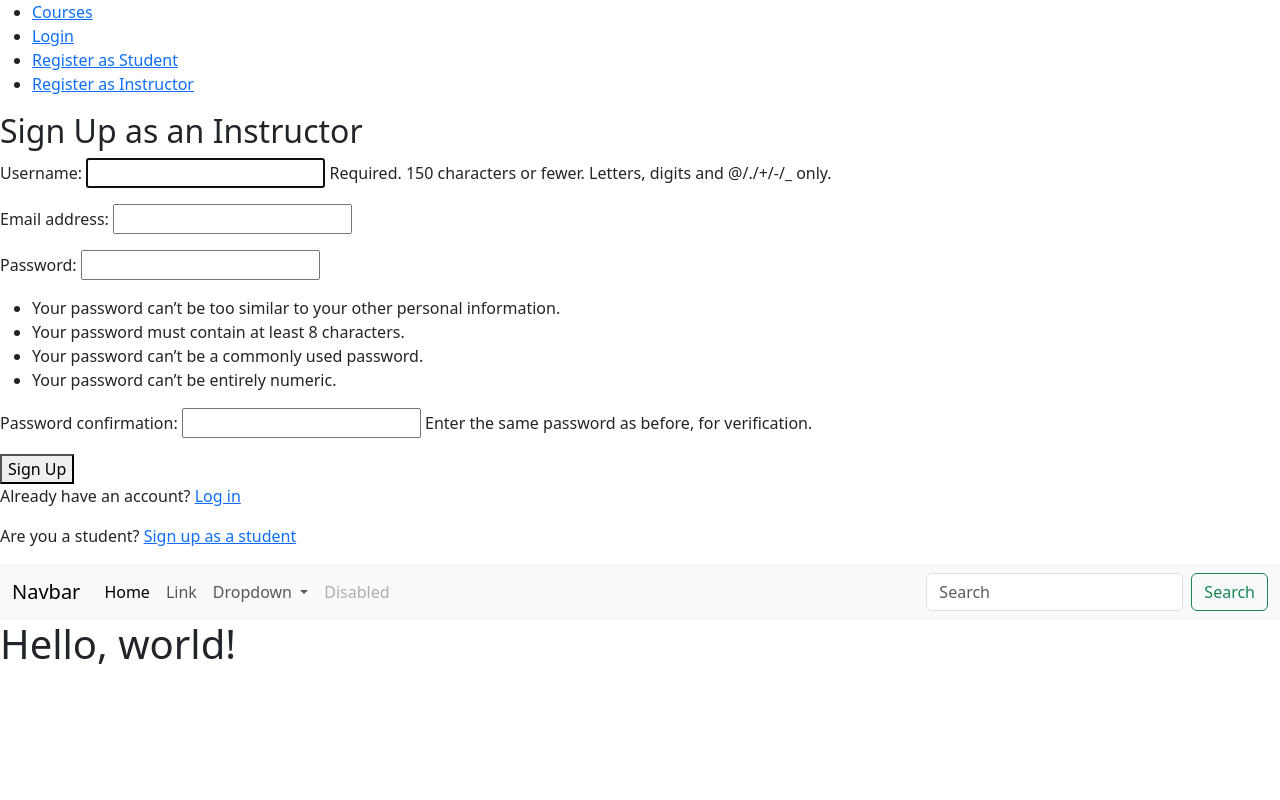
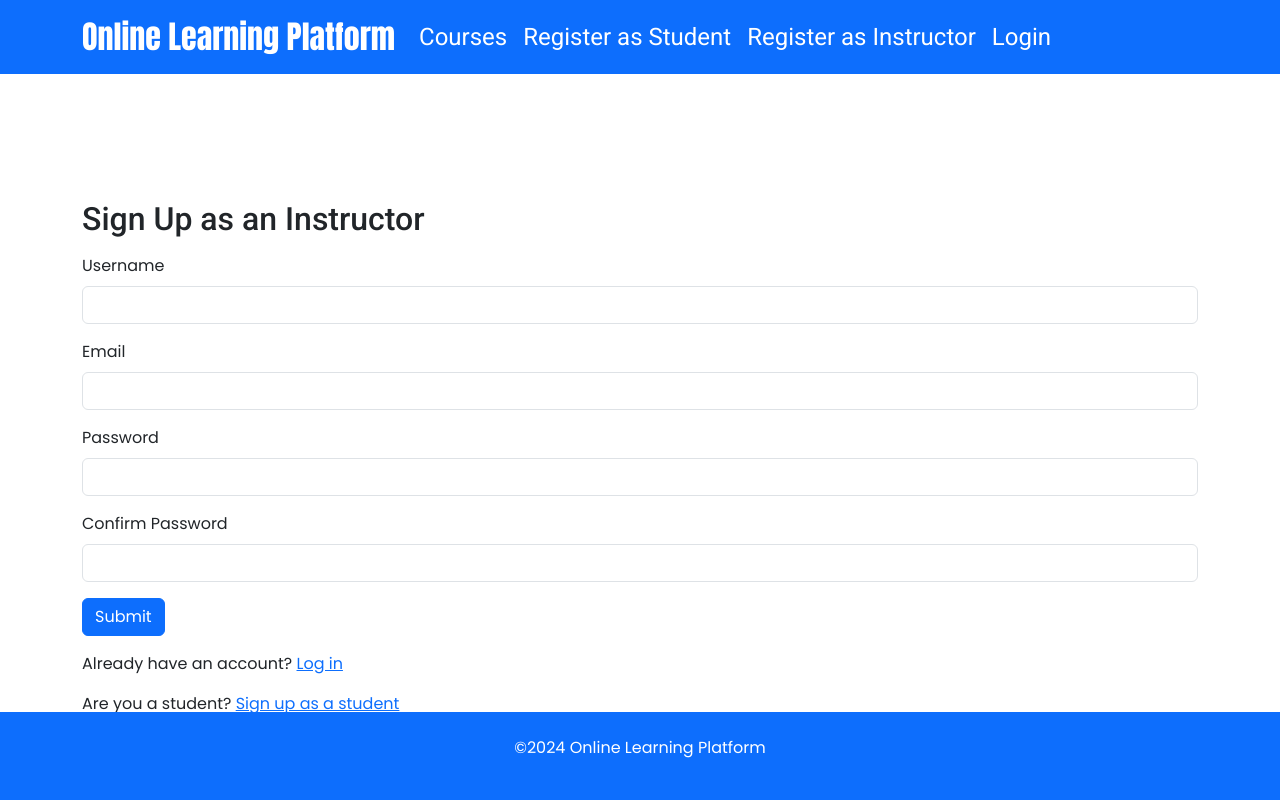
Before and after one commit to MusfiqDehan/OnlineLearningPlatform, a Django app: page /accounts/signup/instructor/ in a window 1280 px wide. Run offline with Django 5.2, Linux system fonts and the light colour scheme.

Commit message:
Update templates

```diff
--- a/templates/accounts/instructor_signup.html
+++ b/templates/accounts/instructor_signup.html
@@ -2,10 +2,31 @@
 
 {% block content %}
   <h2>Sign Up as an Instructor</h2>
-  <form method="post">
+
+  <form class="my-3" method="post" action="{% url 'instructor_signup' %}">
     {% csrf_token %}
-    {{ form.as_p }}
-    <button type="submit">Sign Up</button>
+
+    <div class="mb-3">
+      <label for="username" class="form-label">Username</label>
+      <input type="text" class="form-control" name="username" id="username" aria-describedby="username" />
+    </div>
+
+    <div class="mb-3">
+      <label for="email" class="form-label">Email</label>
+      <input type="email" class="form-control" name="email" id="email" aria-describedby="email" />
+    </div>
+
+    <div class="mb-3">
+      <label for="password1" class="form-label">Password</label>
+      <input type="password" class="form-control" name="password1" id="password1" />
+    </div>
+
+    <div class="mb-3">
+      <label for="password2" class="form-label">Confirm Password</label>
+      <input type="password" class="form-control" name="password2" id="password2" />
+    </div>
+
+    <button type="submit" class="btn btn-primary">Submit</button>
   </form>
   <p>
     Already have an account? <a href="{% url 'login' %}">Log in</a>
--- a/templates/base.html
+++ b/templates/base.html
@@ -1,52 +1,98 @@
-<!DOCTYPE html>
+<!doctype html>
 <html lang="en">
+
 <head>
-    <meta charset="UTF-8" />
-    <meta name="viewport" content="width=device-width, initial-scale=1.0" />
+    <meta charset="utf-8">
+    <meta name="viewport" content="width=device-width, initial-scale=1">
     <title>
         {% block title %}
         Online Learning Platform
         {% endblock %}
     </title>
+    <link href="https://cdn.jsdelivr.net/npm/bootstrap@5.3.3/dist/css/bootstrap.min.css" rel="stylesheet"
+        integrity="sha384-QWTKZyjpPEjISv5WaRU9OFeRpok6YctnYmDr5pNlyT2bRjXh0JMhjY6hW+ALEwIH" crossorigin="anonymous">
+
+
+    <style>
+        @import url('https://fonts.googleapis.com/css2?family=Anton&family=Poppins:wght@400;700;900&family=Roboto:ital,wght@0,100;0,300;0,400;0,500;0,700;0,900;1,100;1,300;1,400;1,500;1,700;1,900&display=swap');
+
+        body {
+            font-family: "Poppins", sans-serif !important;
+        }
+
+        main {
+            padding-top: 200px;
+        }
+
+        h1,
+        h2,
+        h3,
+        .nav-link {
+            font-family: "Roboto", sans-serif !important;
+        }
+
+        .logo {
+            font-family: "Anton", sans-serif !important;
+        }
+    </style>
 </head>
 
 <body>
     <header>
-      <nav>
-        <ul>
-          <li>
-            <a href="{% url 'course_list' %}">Courses</a>
+        <nav class="navbar navbar-expand-lg fixed-top bg-primary">
+            <div class="container">
+                <a class="navbar-brand logo fs-2 text-white" href="#">Online Learning Platform</a>
+                <button class="navbar-toggler" type="button" data-bs-toggle="collapse"
+                    data-bs-target="#navbarSupportedContent" aria-controls="navbarSupportedContent"
+                    aria-expanded="false" aria-label="Toggle navigation">
+                    <span class="navbar-toggler-icon"></span>
+                </button>
+                <div class="collapse navbar-collapse" id="navbarSupportedContent">
+                    <ul class="navbar-nav me-auto mb-2 mb-lg-0">
+                        <li class="nav-item">
+                            <a class="nav-link fs-4 text-white" aria-current="page"
+                                href="{% url 'course_list' %}">Courses</a>
                         </li>
+
+                        <li class="nav-item">
+                            <a class="nav-link fs-4 text-white" aria-current="page"
+                                href="{% url 'student_signup' %}">Register as Student</a>
+                        </li>
+
+                        <li class="nav-item">
+                            <a class="nav-link fs-4 text-white" aria-current="page"
+                                href="{% url 'instructor_signup' %}">Register as Instructor</a>
+                        </li>
+
+                        <li class="nav-item">
+                            <a class="nav-link fs-4 text-white" aria-current="page" href="{% url 'login' %}">Login</a>
+                        </li>
+
                         {% if user.is_authenticated %}
                         {% if user.is_instructor %}
-              <li>
-                <a href="{% url 'course_create' %}">Create Course</a>
+
+                        <li class="nav-item">
+                            <a class="nav-link fs-3 text-white" href="{% url 'course_create' %}">Create Course</a>
                         </li>
                         {% endif %}
-            <li>Welcome, {{ user.username }}</li>
-            <li>
-              <a href="{% url 'logout' %}">Logout</a>
-            </li>
-          {% else %}
-            <li>
-              <a href="{% url 'login' %}">Login</a>
-            </li>
-            <li>
-              <a href="{% url 'student_signup' %}">Register as Student</a>
-            </li>
-            <li>
-              <a href="{% url 'instructor_signup' %}">Register as Instructor</a>
-            </li>
+
+                    </ul>
+                    <span class="nav-link">Welcome, {{ user.username }}</span>
+
                     {% endif %}
-        </ul>
+                </div>
+            </div>
         </nav>
     </header>
 
-    <main>
+
+
+
+    <main class="container">
         {% if messages %}
         <ul class="messages">
             {% for message in messages %}
-                <li{% if message.tags %} class="{{ message.tags }}"{% endif %}>{{ message }}</li>
+            <li{% if message.tags %} class="{{ message.tags }}" {% endif %}>{{ message }}</li>
                 {% endfor %}
         </ul>
         {% endif %}
@@ -55,57 +101,17 @@
 
         {% endblock %}
     </main>
-  </body>
-</html>
+
+    <footer class="bg-primary text-white text-center align-middle fixed-bottom w-full py-4">
+
+        <p>&copy;2024 Online Learning Platform</p>
+
+    </footer>
 
 
-<!doctype html>
-<html lang="en">
-  <head>
-    <meta charset="utf-8">
-    <meta name="viewport" content="width=device-width, initial-scale=1">
-    <title>Bootstrap demo</title>
-    <link href="https://cdn.jsdelivr.net/npm/bootstrap@5.3.3/dist/css/bootstrap.min.css" rel="stylesheet" integrity="sha384-QWTKZyjpPEjISv5WaRU9OFeRpok6YctnYmDr5pNlyT2bRjXh0JMhjY6hW+ALEwIH" crossorigin="anonymous">
-  </head>
-  <body>
+    <script src="https://cdn.jsdelivr.net/npm/bootstrap@5.3.3/dist/js/bootstrap.bundle.min.js"
+        integrity="sha384-YvpcrYf0tY3lHB60NNkmXc5s9fDVZLESaAA55NDzOxhy9GkcIdslK1eN7N6jIeHz"
+        crossorigin="anonymous"></script>
+</body>
 
-    <nav class="navbar navbar-expand-lg bg-body-tertiary">
-        <div class="container-fluid">
-          <a class="navbar-brand" href="#">Navbar</a>
-          <button class="navbar-toggler" type="button" data-bs-toggle="collapse" data-bs-target="#navbarSupportedContent" aria-controls="navbarSupportedContent" aria-expanded="false" aria-label="Toggle navigation">
-            <span class="navbar-toggler-icon"></span>
-          </button>
-          <div class="collapse navbar-collapse" id="navbarSupportedContent">
-            <ul class="navbar-nav me-auto mb-2 mb-lg-0">
-              <li class="nav-item">
-                <a class="nav-link active" aria-current="page" href="#">Home</a>
-              </li>
-              <li class="nav-item">
-                <a class="nav-link" href="#">Link</a>
-              </li>
-              <li class="nav-item dropdown">
-                <a class="nav-link dropdown-toggle" href="#" role="button" data-bs-toggle="dropdown" aria-expanded="false">
-                  Dropdown
-                </a>
-                <ul class="dropdown-menu">
-                  <li><a class="dropdown-item" href="#">Action</a></li>
-                  <li><a class="dropdown-item" href="#">Another action</a></li>
-                  <li><hr class="dropdown-divider"></li>
-                  <li><a class="dropdown-item" href="#">Something else here</a></li>
-                </ul>
-              </li>
-              <li class="nav-item">
-                <a class="nav-link disabled" aria-disabled="true">Disabled</a>
-              </li>
-            </ul>
-            <form class="d-flex" role="search">
-              <input class="form-control me-2" type="search" placeholder="Search" aria-label="Search">
-              <button class="btn btn-outline-success" type="submit">Search</button>
-            </form>
-          </div>
-        </div>
-      </nav>
-    <h1>Hello, world!</h1>
-    <script src="https://cdn.jsdelivr.net/npm/bootstrap@5.3.3/dist/js/bootstrap.bundle.min.js" integrity="sha384-YvpcrYf0tY3lHB60NNkmXc5s9fDVZLESaAA55NDzOxhy9GkcIdslK1eN7N6jIeHz" crossorigin="anonymous"></script>
-  </body>
 </html>
```
Lines whose indentation alone changed are shown as unchanged.
